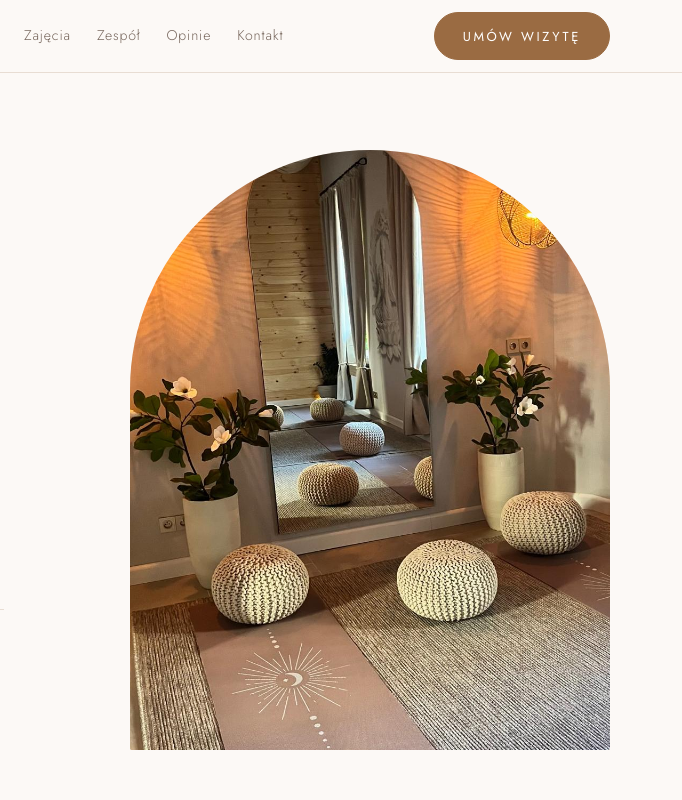
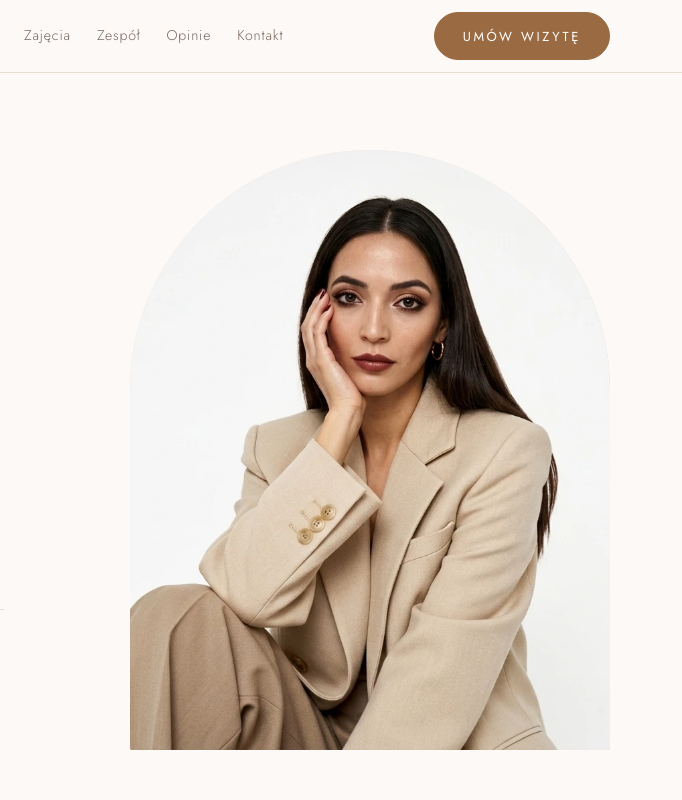
Before and after one commit to mateusz-judzinski/amea-website, a plain HTML site: page index.html in a window 1280 px wide. Shown: the top 800 px of the page, 598-1280 px from the left. Drawn offline with nearby package versions, Linux system fonts and the light colour scheme; a web font is replaced by a local one.

Commit message:
Portret Renaty w hero, nowe zdjęcie jogi w sekcji Zajęcia
- Hero: renata.webp zamiast zdjęcia sali, kadr 4:5 przez object-position.
- Zajęcia: joga-grupa.jpg zamiast medytacja-grupa.jpg, które powtarzało
  scenę z sąsiedniego kadru; kolory dopasowane do pozostałych zdjęć.
- tools/color-match.ps1: transfer kolorystyki w Lab do ujednolicania zdjęć.
- CLAUDE.md i docs/TODO.md zaktualizowane.

Co-Authored-By: Claude Opus 5.5 <noreply@anthropic.com>

```diff
--- a/assets/css/styles.css
+++ b/assets/css/styles.css
@@ -153,6 +153,7 @@ body::before { content: ""; position: fixed; inset: 0 0 auto; height: env(safe-a
 .hero .logo-full { width: min(100%, 460px); }
 .hero .lead { color: var(--ink); }
 .hero .photo { aspect-ratio: 4 / 5; max-width: 480px; width: 100%; justify-self: end; }
+.hero .photo img { object-position: 46% 0; } /* portret jest poziomy: kadr na twarz */
 .facts { display: flex; flex-wrap: wrap; gap: 8px 28px; padding-top: 20px; border-top: 1px solid var(--line); font-size: .9rem; color: var(--muted); width: 100%; }
 .facts strong { color: var(--ink); font-weight: 500; }
 @media (max-width: 820px) {
--- a/index.html
+++ b/index.html
@@ -81,9 +81,8 @@
           <span>ul. Piłsudskiego 65, Bytom</span>
         </div>
       </div>
-      <!-- TODO(zdjęcia): docelowo portret właścicielki (Renata Judzińska) -->
       <figure class="photo arch">
-        <img src="assets/img/photos/sala-lustro.jpg" width="900" height="1600" alt="Sala AMÉA z łukowym lustrem, pufami i ciepłym światłem lamp" fetchpriority="high">
+        <img src="assets/img/photos/renata.webp" width="1195" height="896" alt="Renata Judzińska, właścicielka AMÉA" fetchpriority="high">
       </figure>
     </div>
   </section>
@@ -387,7 +386,7 @@
       <div class="classes-photos">
         <figure class="photo arch"><img src="assets/img/photos/joga.jpg" width="1604" height="2000" alt="Instruktorka w pozycji wojownika na macie" loading="lazy" decoding="async"></figure>
         <figure class="photo arch"><img src="assets/img/photos/medytacja-prowadzaca.jpg" width="899" height="1600" alt="Prowadząca medytację z misą tybetańską" loading="lazy" decoding="async"></figure>
-        <figure class="photo wide"><img src="assets/img/photos/medytacja-grupa.jpg" width="1600" height="959" alt="Grupa podczas zajęć medytacji" loading="lazy" decoding="async"></figure>
+        <figure class="photo wide"><img src="assets/img/photos/joga-grupa.jpg" width="1600" height="979" alt="Uczestniczki zajęć jogi w pozycji psa z głową w dół" loading="lazy" decoding="async"></figure>
       </div>
       <div class="stack">
         <p class="eyebrow">Zajęcia i wydarzenia</p>
```
Also changed, not shown: assets/img/photos/joga-grupa.jpg (added), assets/img/photos/medytacja-grupa.jpg (deleted), assets/img/photos/renata.webp (added), 3 other files.
